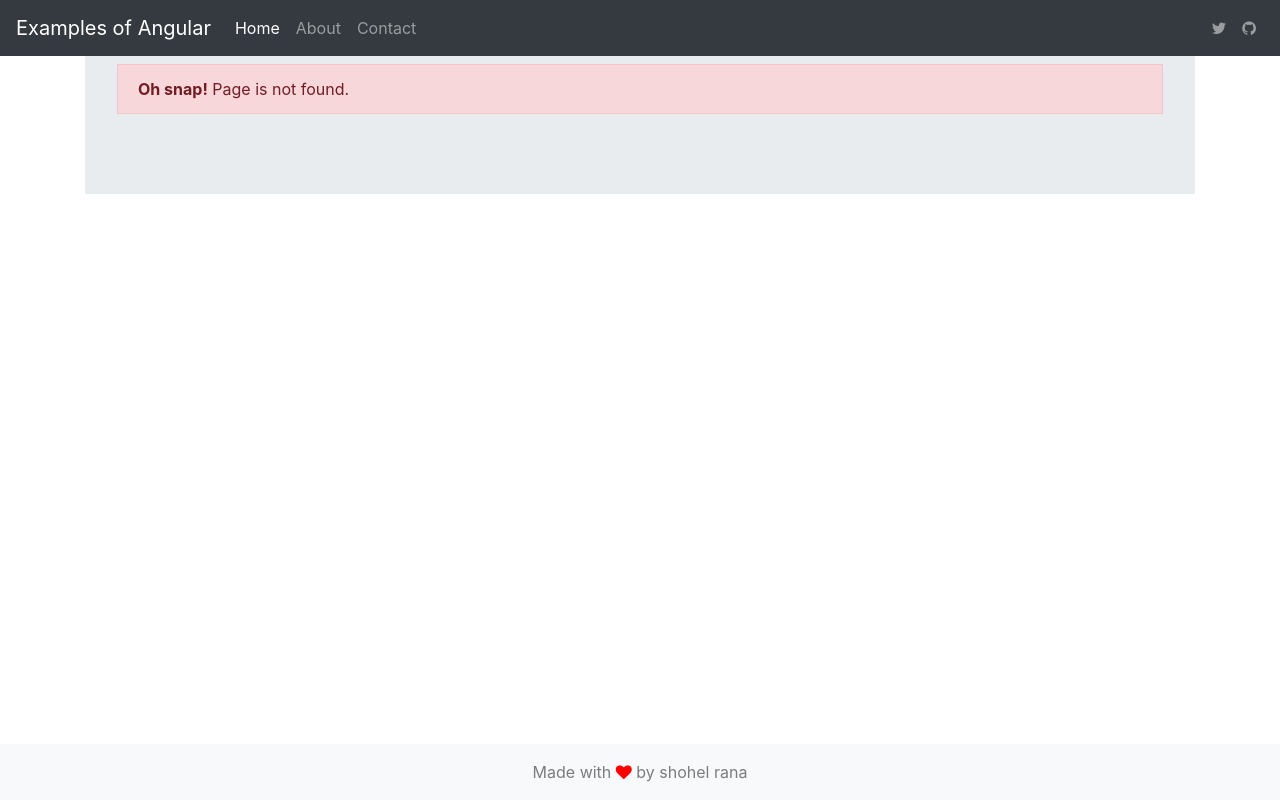
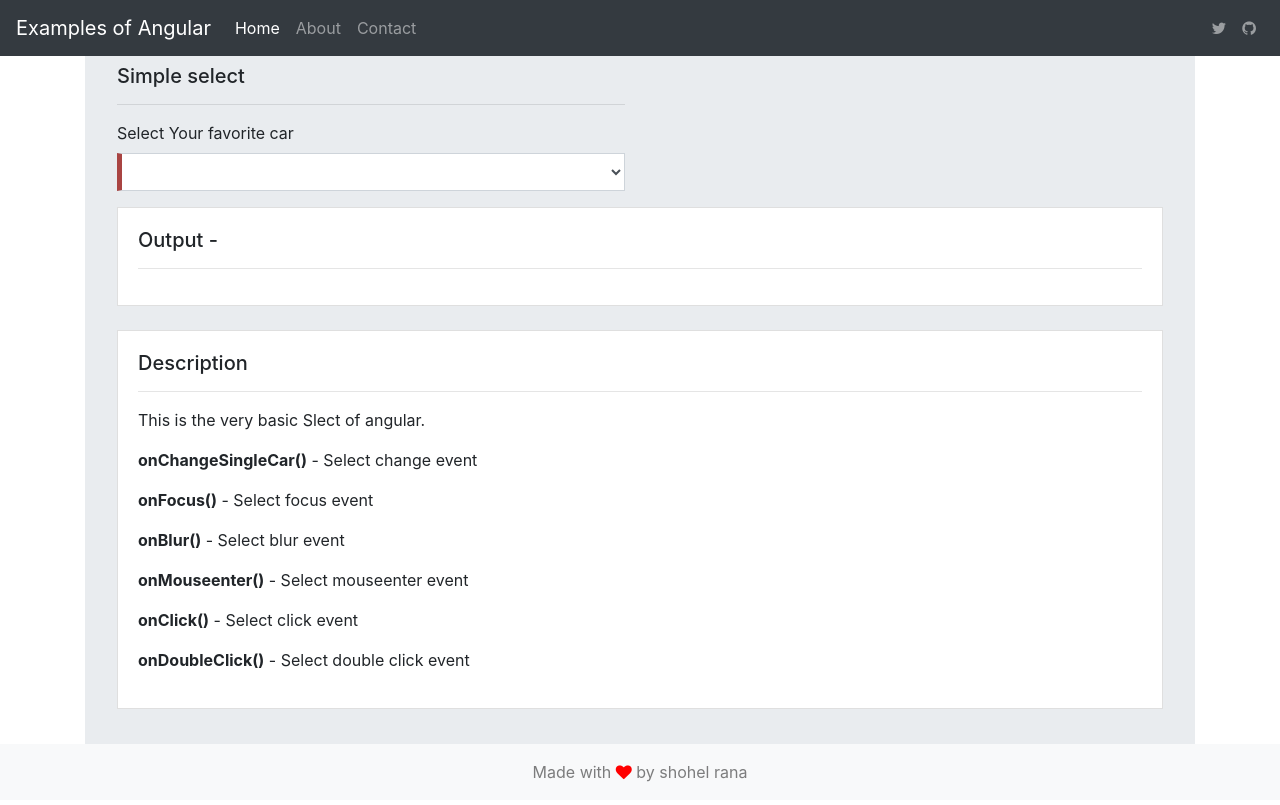
Before and after one commit to mdshohelrana/angular-examples, an Angular app: page /dropdown/simple-select in a window 1280 px wide. Before the commit this address had no page. Built offline with nearby package versions, Linux system fonts and the light colour scheme.

Commit message:
simgple drop down create

```diff
--- a/src/app/app-routing.module.ts
+++ b/src/app/app-routing.module.ts
@@ -2,12 +2,16 @@ import { NgModule } from '@angular/core';
 import { Routes, RouterModule } from '@angular/router';
 import { HomeComponent } from './home/home.component';
 import { PageNotFoundComponent } from './page-not-found/page-not-found.component';
+import { SimpleSelectComponent } from './dropdown/simple-select/simple-select.component';
 
 const routes: Routes = [
   { path: '', redirectTo: '/home', pathMatch: 'full' },
   { path: 'home', component: HomeComponent },
+  { path: 'dropdown/simple-select', component: SimpleSelectComponent },
   { path: 'form', loadChildren: './form-validation/form-validation.module#FormValidationModule' },
   { path: '**', component: PageNotFoundComponent },
+
+
 ];
 
 @NgModule({
--- /dev/null
+++ b/src/app/dropdown/simple-select/simple-select.component.html
@@ -0,0 +1,60 @@
+<div class="row">
+  <div class="col-md-6">
+      <h5>Simple select</h5>
+      <hr/>
+    <form #simpleSelectForm="ngForm" (ngSubmit)="onSubmit(simpleSelectForm)" novalidate>
+      <fieldset>
+        <!-- <legend>SignUp</legend> -->
+        <div class="form-group">
+            <label for="selectCar">Select Your favorite car</label>
+            <select
+              id="selectCar"
+              name="singleCarSelect"
+              class="form-control"
+              ngModel
+              #singleCarSelect="ngModel"
+              required
+              (change)="onChangeSingleCar($event.target.value)"
+              (focus)="onFocus($event.target.value)"
+              (blur)="onBlur($event.target.value)"
+              (mouseenter)="onMouseenter($event.target.value)"
+              (click)="onClick($event.target.value)"
+              (dblclick)="onDoubleClick($event.target.value)"
+              >
+              <option *ngFor="let car of cars" [value]="car.id" >{{ car.brand }}</option>
+            </select>
+          </div>
+      </fieldset>
+    </form>
+  </div>
+</div>
+<div class="row">
+  <div class="col-12">
+      <div class="card">
+        <div class="card-body">
+          <h5>Output - {{ selectedCar }}
+          </h5>
+          <hr>
+          <p></p>
+        </div>
+      </div>
+  </div>
+</div>
+<br/>
+<div class="row">
+    <div class="col-12">
+      <div class="card">
+        <div class="card-body">
+          <h5>Description</h5>
+          <hr>
+          <p>This is the very basic Slect of angular.</p>
+          <p><strong>onChangeSingleCar()</strong> - Select change event</p>
+          <p><strong>onFocus()</strong> - Select focus event</p>
+          <p><strong>onBlur()</strong> - Select blur event</p>
+          <p><strong>onMouseenter()</strong> - Select mouseenter event</p>
+          <p><strong>onClick()</strong> - Select click event</p>
+          <p><strong>onDoubleClick()</strong> - Select double click event</p>
+        </div>
+      </div>
+    </div>
+  </div>
--- /dev/null
+++ b/src/app/dropdown/simple-select/simple-select.component.ts
@@ -0,0 +1,66 @@
+import { Component, OnInit } from '@angular/core';
+import { stringify } from '@angular/compiler/src/util';
+
+@Component({
+  selector: 'app-simple-select',
+  templateUrl: './simple-select.component.html',
+  styleUrls: ['./simple-select.component.css']
+})
+export class SimpleSelectComponent implements OnInit {
+
+  singleCarSelect;
+  selectedCar = '';
+  cars = [
+    {
+      id:1,
+      brand:"BMW"
+    },
+    {
+      id:2,
+      brand:"Honda"
+    },
+    {
+      id:3,
+      brand:"Toyota"
+    },
+    {
+      id:4,
+      brand:"Lamborghini"
+    },
+  ]
+
+  constructor() { }
+
+  ngOnInit() {
+  }
+  // on change
+  onChangeSingleCar(car){
+    this.singleCarSelect = this.cars.find(x => x.id == car).brand;
+    this.selectedCar = this.singleCarSelect ;
+  }
+
+  //on Focus
+  onFocus(event){
+
+  }
+
+  //on Focus
+  onBlur(event){
+
+  }
+
+  //on Mouse Enter
+  onMouseenter(event){
+
+  }
+
+  //on Click
+  onClick(event){
+
+  }
+
+  //on Double Click
+  onDoubleClick(event){
+
+  }
+}
--- a/src/app/home/home.component.html
+++ b/src/app/home/home.component.html
@@ -22,7 +22,9 @@
             <li>
                 Dropdown
                 <ol>
-                    <li>Simple</li>
+                    <li><a href="javascript:void(0);" routerLink="/dropdown/simple-select" routerLinkActive="active">
+                        Simple
+                    </a></li>
                     <li>Editable</li>
                     <li>Multiselect</li>
                 </ol>
```
Also changed, not shown: src/app/app.module.ts (+5 -2 lines), src/app/dropdown/simple-select/simple-select.component.css (added), 2 other files (tests, documents, lock files or other folders).
